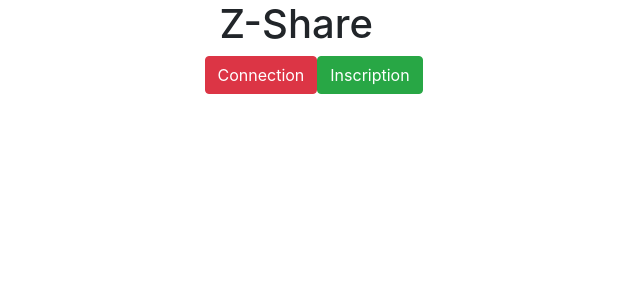
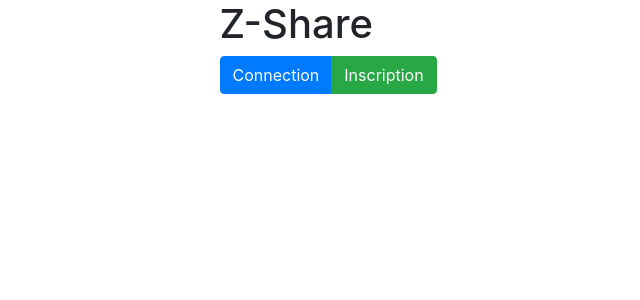
Before and after one commit to ammaiche/Z-Share, an Angular app: page / in a window 1280 px wide. Shown: the top 300 px of the page, without its empty margins (328-968 px from the left). Built offline with nearby package versions, Linux system fonts and the light colour scheme.

Commit message:
modify navigation buttons

```diff
--- a/src/app/app.component.html
+++ b/src/app/app.component.html
@@ -2,8 +2,8 @@
 
   <div class="offset-md-5">
   <h1>Z-Share</h1>
-    <div class="row">
-      <button class="btn btn-danger" routerLink="/connection">Connection</button>
+    <div class="btn-group">
+      <button class="btn btn-primary" routerLink="/connection">Connection</button>
       <button class="btn btn-success" routerLink="/subscribe">Inscription</button>
     </div>
   </div>
```
